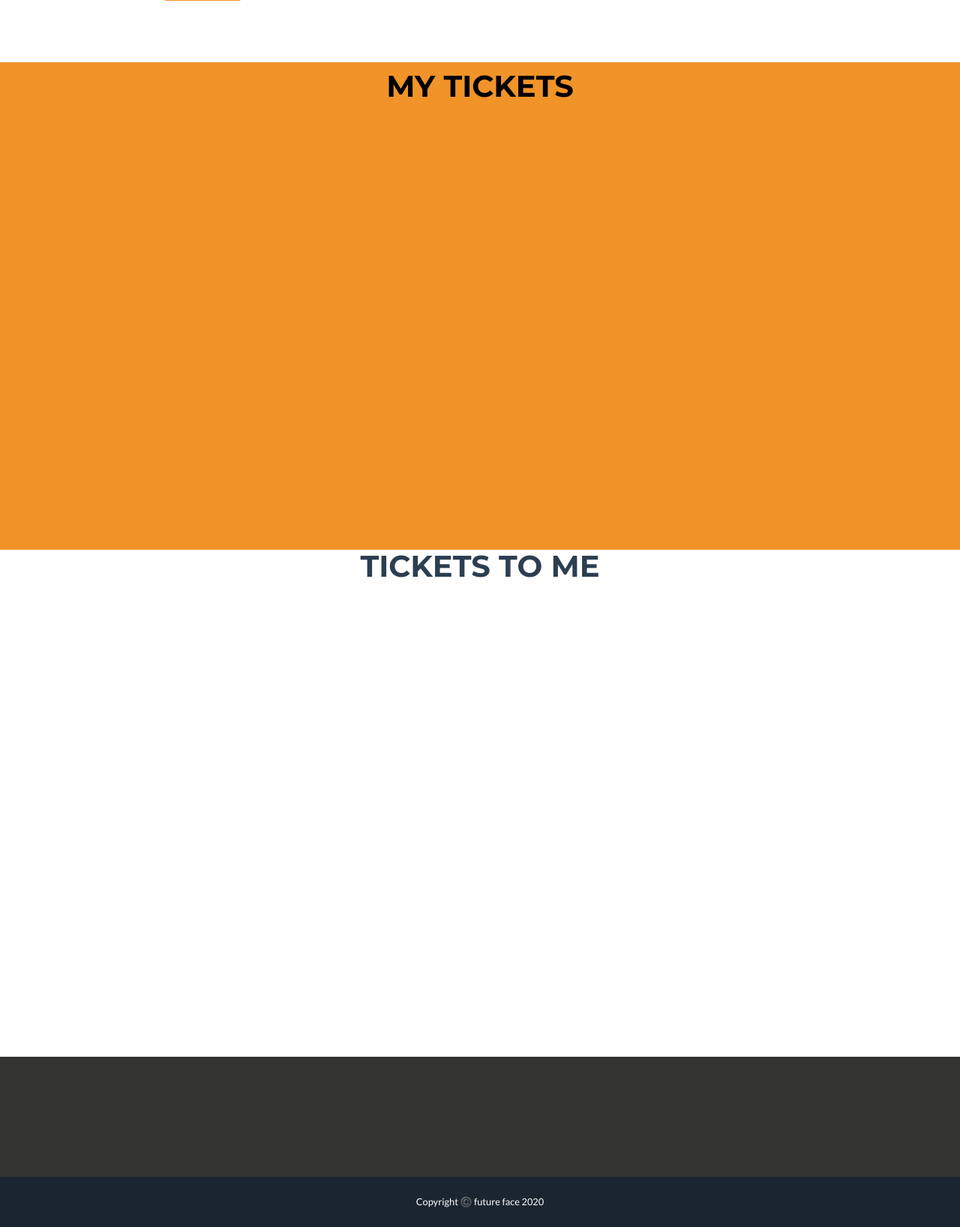
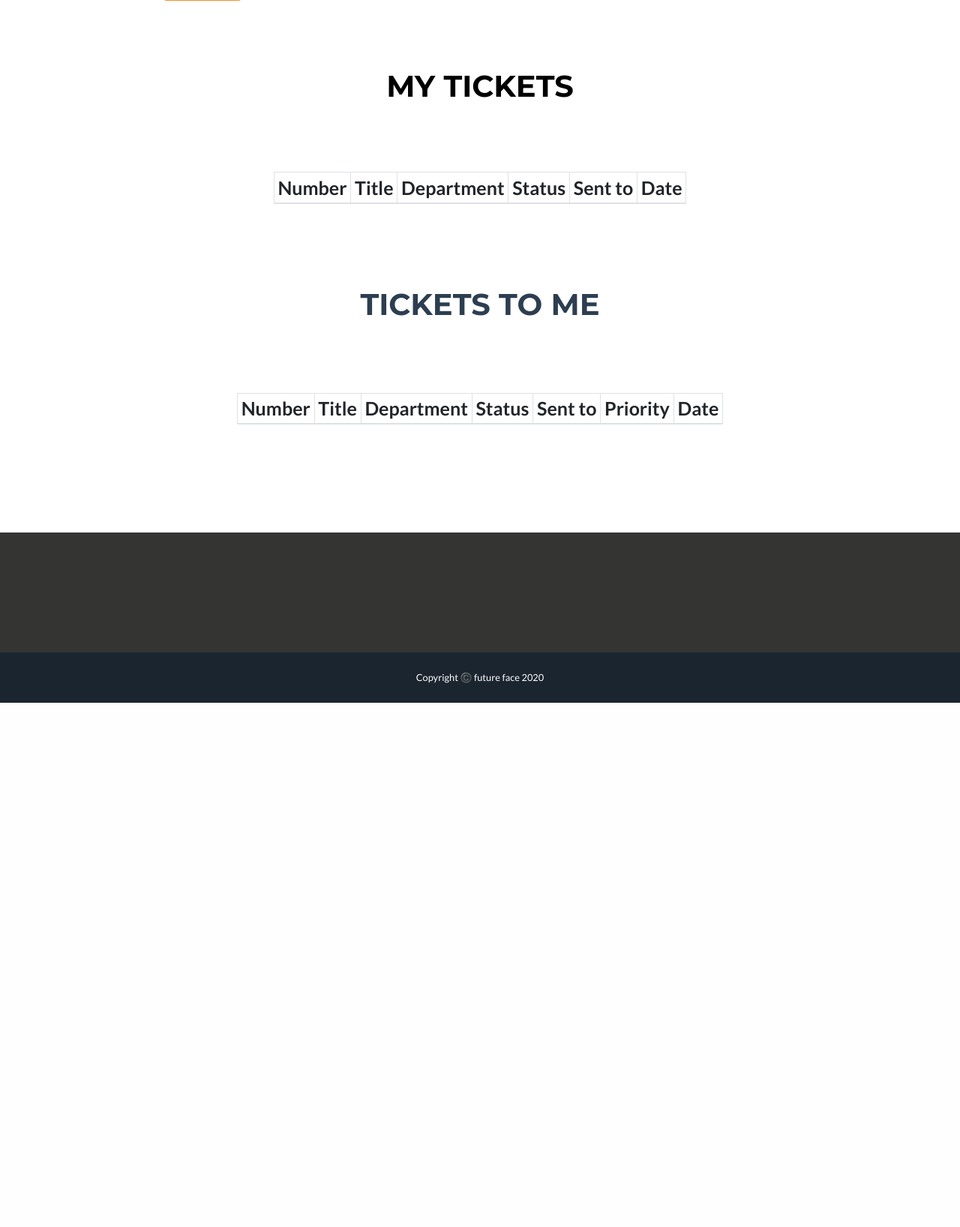
Before and after one commit to motazalshehri/Ticketing-System-Future-Face-, a PHP site: the page made by user homepage.php in a window 1280 px wide. Shown: the part 983-2619 px from the top of the page at 75% size. After the commit the page ends 1920 px from the top, so only its background shows below. Run offline with PHP 8.4, Linux system fonts and the light colour scheme; a user stored in the database is signed in; tables that the repository leaves empty or names only in its code hold one stand-in row (values such as "Sample post"); lists and menus that the app fills with data are empty.

Commit message:
tables for user

```diff
--- a/user homepage.php
+++ b/user homepage.php
@@ -189,11 +189,24 @@
         </div>
     </section>
 
-    <div class="container" style="background-color: #f09329 ; max-width:unset ;  height:50px">
+    <div class="container" style="background-color: #ffffff ; max-width:unset ;  height:50px">
         <h1 class="text-uppercase text-center text-" style="margin-bottom:0px; padding-top:10px;" >my tickets</h1>
     </div>
-    <section id="about" class="bg-primary text-white mb-0 scroll" style="float:left; height:600px ">
+    <section id="about" class="bg-primary text-white mb-0 scroll" style="float:left; height:auto; background-color: #ffffff !important; ">
 
+    <div style=" margin: auto; ">
+            <table id="dtOrderExample" class="table table-striped table-bordered table-sm" cellspacing="0" width="100%" style="font-size:25px;">
+                <thead>
+                    <tr>
+                        <th class="th-sm">Number</th>
+                        <th class="th-sm">Title</th>
+                        <th class="th-sm">Department</th>
+                        <th class="th-sm">Status</th>
+                        <th class="th-sm">Sent to</th>
+                        <th class="th-sm">Date</th>
+                    </tr>
+                </thead>
+                <tbody>
 
                     <?php
                     include 'connecttoDB.php';
@@ -203,32 +216,48 @@
                     while ($row = mysqli_fetch_array($result)) {
 
                         echo '
-  <div >
-  <a href="userCard.php?id=' . $row['num'] . '=">
+                <tr>
+                    <td>' . $row['num'] . '</td>
 
-        <div scrollmenu  data-ride="carousel" style=" float:left; background: #000000;height: 300px;width: 350px;margin: 50px 65px;padding: 30px 0px;border-radius: 50px;">
-            <h2 class="text-uppercase text-center text-white" style="margin: 0px;padding: 0px;text-align: center;padding-bottom: 30px;font-size: 30px;">#' . $row['num'] . '</h2>
-            <h2 class="text-uppercase text-center text-white" style="margin: 0px;padding:0px;text-align: center;padding-bottom: 30px;font-size: 20px;">' . $row['title'] . '</h2>
-            <h2 class="text-uppercase text-center text-white" style="margin: 0px;padding:0px;text-align: center;padding-bottom: 30px;font-size: 20px;">to: ' . $row['department'] . ' Department</h2>
-            <h2 class="text-uppercase text-center text-white" style="margin: 0px;padding:0px;text-align: center;padding-bottom: 30px;font-size: 20px;">Status: ' . $row['status'] . '</h2>
-        </div>
+                    <td>
+                    <a href="adminCard.php?id=' . $row['num'] . '" style="color:#f09329;">
+                    ' . $row['title'] . '
+                    </a>
+                    </td>
 
-        </a>
-
-</div>
-
-
+                    <td>' . $row['department'] . '</td>
+                    <td>' . $row['status'] . '</td>
+                    <td>' . $row['sentTo'] . '</td>
+                    <td>' . $row['dt'] . '</td>
+                </tr>
             ';
                     }
-
                     ?>
+                </tbody>
+            </table>
+        </div>
     </section>
 
     <div class="container">
         <h1 class="text-uppercase text-center text-secondary mb-0">tickets To Me</h1>
     </div>
 
-    <section id="contact" class="scroll background-color:white" style="  height:600px">
+    <section id="contact" class="scroll background-color:white" style="  height:auto">
+
+    <div style=" margin: auto; ">
+            <table id="dtOrderExample" class="table table-striped table-bordered table-sm" cellspacing="0" width="100%" style="font-size:25px;">
+                <thead>
+                    <tr>
+                        <th class="th-sm">Number</th>
+                        <th class="th-sm">Title</th>
+                        <th class="th-sm">Department</th>
+                        <th class="th-sm">Status</th>
+                        <th class="th-sm">Sent to</th>
+                        <th class="th-sm">Priority</th>
+                        <th class="th-sm">Date</th>
+                    </tr>
+                </thead>
+                <tbody>
 
                     <?php
                     include 'connecttoDB.php';
@@ -238,26 +267,27 @@
                     while ($row = mysqli_fetch_array($result)) {
 
                         echo '
-  <div >
-  <a href="userCard.php?id=' . $row['num'] . '=">
+                <tr>
+                    <td>' . $row['num'] . '</td>
 
-        <div scrollmenu  data-ride="carousel" style=" float:right; background: #000000;height: 300px;width: 350px;margin: 50px 65px;padding: 30px 0px;border-radius: 50px;">
-            <h2 class="text-uppercase text-center text-white" style="margin: 0px;padding: 0px;text-align: center;padding-bottom: 30px;font-size: 30px;">#' . $row['num'] . '</h2>
-            <h2 class="text-uppercase text-center text-white" style="margin: 0px;padding:0px;text-align: center;padding-bottom: 30px;font-size: 20px;">' . $row['title'] . '</h2>
-            <h2 class="text-uppercase text-center text-white" style="margin: 0px;padding:0px;text-align: center;padding-bottom: 30px;font-size: 20px;">to: ' . $row['department'] . ' Department</h2>
-            <h2 class="text-uppercase text-center text-white" style="margin: 0px;padding:0px;text-align: center;padding-bottom: 30px;font-size: 20px;">Status: ' . $row['status'] . '</h2>
-        </div>
+                    <td>
+                    <a href="adminCard.php?id=' . $row['num'] . '" style="color:#f09329;">
+                    ' . $row['title'] . '
+                    </a>
+                    </td>
 
-        </a>
-
-</div>
-
-
+                    <td>' . $row['department'] . '</td>
+                    <td>' . $row['status'] . '</td>
+                    <td>' . $row['sentTo'] . '</td>
+                    <td>' . $row['priority'] . '</td>
+                    <td>' . $row['dt'] . '</td>
+                </tr>
             ';
                     }
-
                     ?>
-        <div></div>
+                </tbody>
+            </table>
+        </div>
     </section>
 
 
```
Lines whose indentation alone changed are shown as unchanged.
